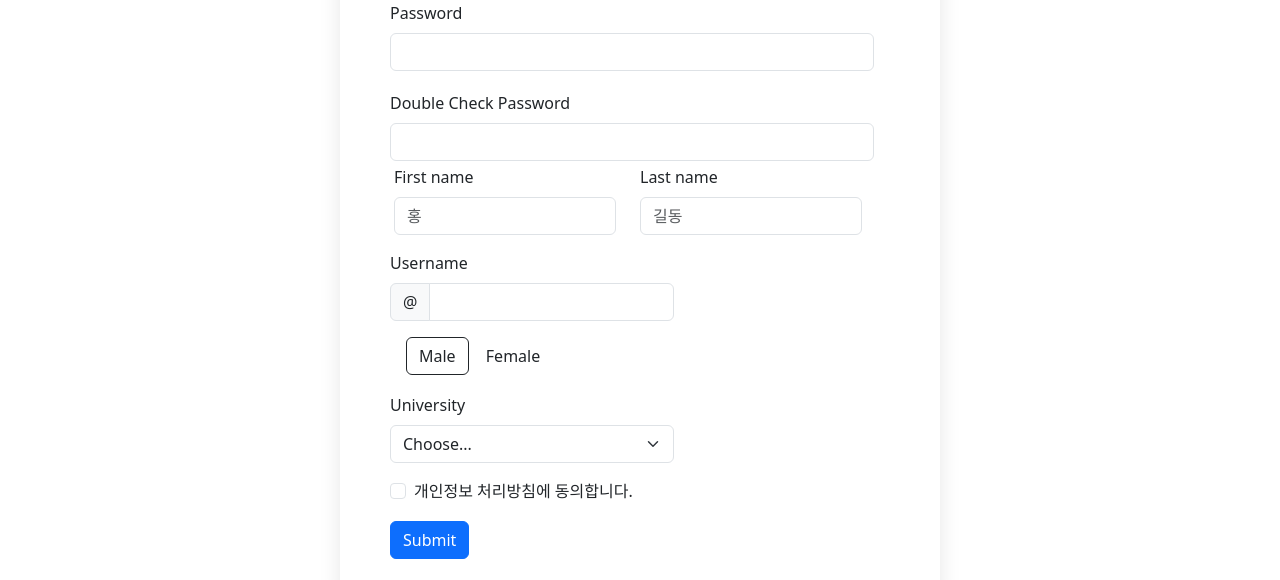
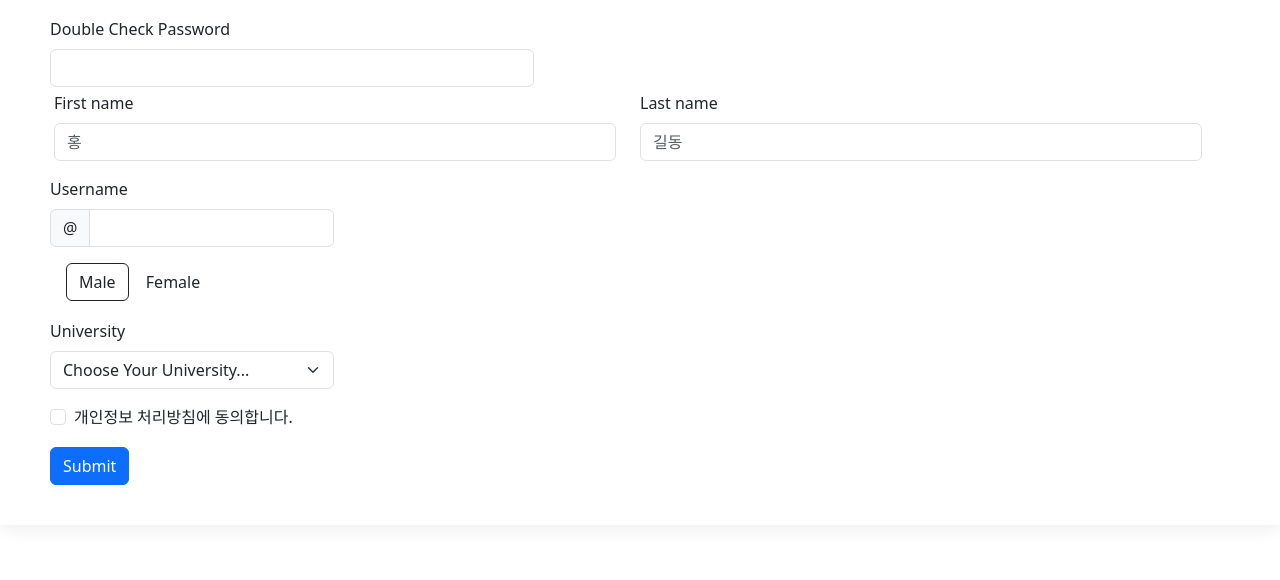
Before and after one commit to yanggogi1423/Very_Useful_Map, a plain HTML site: page login_system/signup.html in a window 1280 px wide. Shown: the part 220-800 px from the top of the page. Drawn offline with nearby package versions, Linux system fonts and the light colour scheme.

Commit message:
sign up page fixed,login page api button aligned

```diff
--- a/login_system/login.css
+++ b/login_system/login.css
@@ -12,8 +12,8 @@ body, html{
 #container{
     /* 최대 사이즈를 지정, 기본 사이즈는 화면 크기의 45% */
     width: 45vw;
-    max-width: 500px;
-    min-width: 500px;
+    max-width: 100%;
+    min-width: 100%;
     min-height: 500px;
     min-height: 500px;
     margin: auto auto;
@@ -39,11 +39,18 @@ body, html{
     text-decoration: none;
     font-weight: 500;
 }
-.g-signin2{
+.g-signin2,.g-signin{
+    width: 100%;
+}
+
+.g-signin2 > div,.g-signin>div{
+    margin: 0 auto;
     margin-bottom: 10px;
-    margin-left: 25%;
-    margin-right: 30%;
 }
+
 #appleid-signin{
-    margin-left:25%; margin-right: 30%;
+    width: 100%;
 }
+#apple-signin > div{
+    margin: 0 auto;
+}
--- a/login_system/signup.css
+++ b/login_system/signup.css
@@ -12,8 +12,8 @@ body, html{
 #container{
     /* 최대 사이즈를 지정, 기본 사이즈는 화면 크기의 45% */
     width: 4%;
-    max-width: 600px;
-    min-width: 600px;
+    max-width: 100%;
+    min-width: 100%;
 
     margin: auto auto;
     padding: 40px 50px;
--- a/login_system/signup.html
+++ b/login_system/signup.html
@@ -77,7 +77,7 @@
                     <div class="col-md-4" style="width:300px">
                       <label for="inputState" class="form-label">University</label>
                       <select id="inputState" class="form-select">
-                        <option selected>Choose...</option>
+                        <option selected>Choose Your University...</option>
                         <option>Sejong University</option>
                       </select>
                     </div>
```
Also changed, not shown: login_system/login.html (+1 -0 lines).
